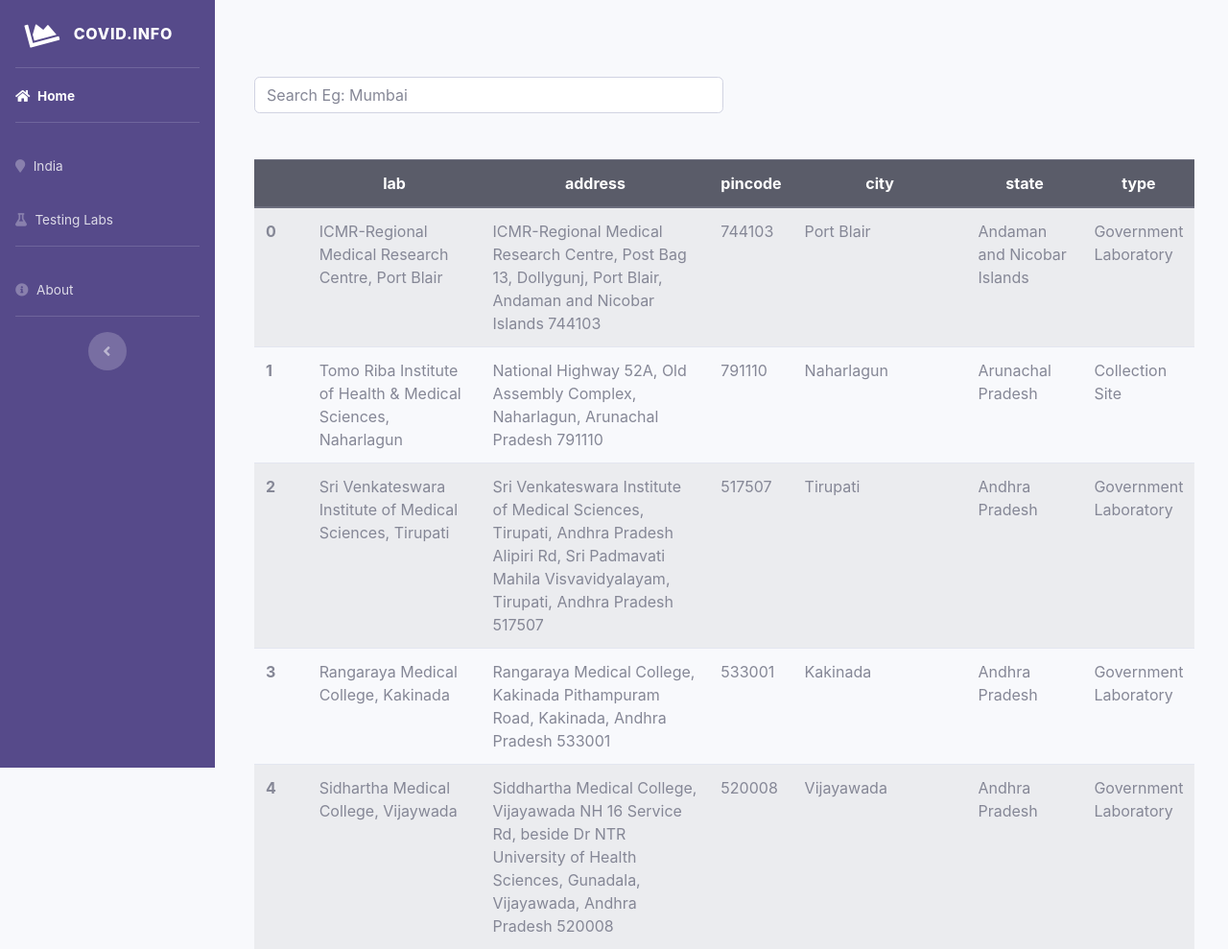
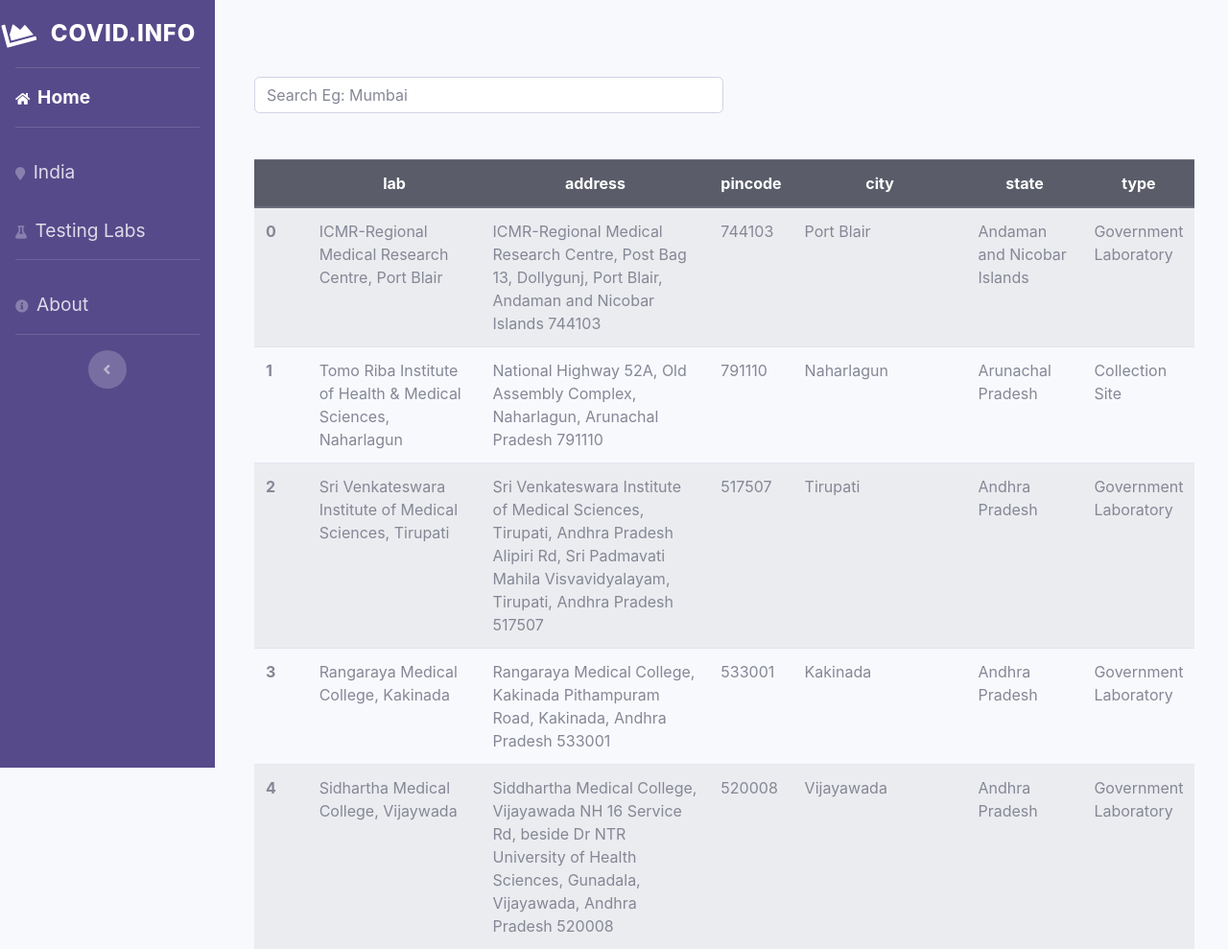
Before and after one commit to AtharvaKatre/Covid19-Infographics, a Django app: page /testing_labs in a window 1280 px wide. Shown: the top 989 px of the page at 96% size. Run offline with Django 3.2, Linux system fonts and the light colour scheme; parts of the project's set-up code (start-up, migrations or seed data) failed here and were passed over; some libraries are stand-ins or nearby versions.

Commit message:
Update sidebar.html

```diff
--- a/templates/sidebar.html
+++ b/templates/sidebar.html
@@ -6,7 +6,7 @@
           <i class="fas fa-chart-area" href="charts.html"></i>
       </div>
 
-      <div class="sidebar-brand-text mx-3">COVID.info</div>
+      <div class="sidebar-brand-text mx-3" style="font-size: x-large;">COVID.info</div>
     </a>
 
     <!-- Divider -->
@@ -16,7 +16,7 @@
     <li class="nav-item active">
       <a class="nav-link" href="/">
         <i class="fa fa-home" aria-hidden="true"></i>
-        <span>Home</span></a>
+        <span style="font-size: larger;">Home</span></a>
     </li>
 
     <!-- Divider -->
@@ -28,7 +28,7 @@
     <li class="nav-item">
       <a class="nav-link" href="/india">
         <i class="fa fa-map-marker" aria-hidden="true"></i>
-        <span>India</span>
+        <span style="font-size: larger;">India</span>
       </a>
     </li>
 
@@ -36,7 +36,7 @@
     <li class="nav-item">
       <a class="nav-link" href="/testing_labs">
         <i class="fa fa-flask" aria-hidden="true"></i>
-        <span>Testing Labs</span>
+        <span style="font-size: larger;">Testing Labs</span>
       </a>
     </li>
 
@@ -47,7 +47,7 @@
     <li class="nav-item">
       <a class="nav-link" href="/about">
         <i class="fa fa-info-circle" aria-hidden="true"></i>
-        <span>About</span></a>
+        <span style="font-size: larger;">About</span></a>
     </li>
 
     <!-- Divider -->
```
